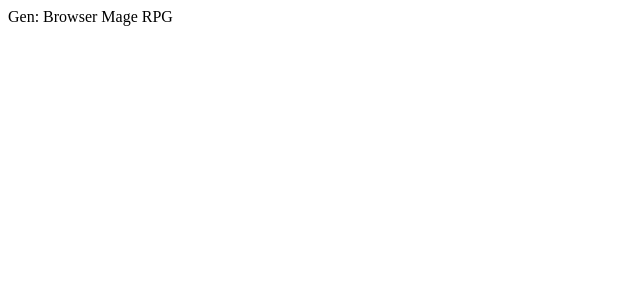
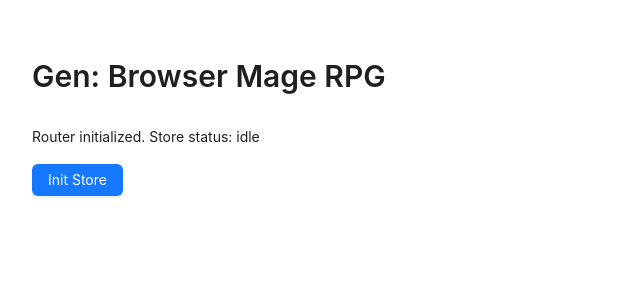
Before and after one commit to Lyumih/gen-ralph, a React (Vite) app: page / in a window 1280 px wide. Shown: the top 300 px of the page, without its empty margins (0-640 px from the left). Built offline with nearby package versions, Linux system fonts and the light colour scheme.

Commit message:
feat(task-002): connect zustand antd and react-router

```diff
--- a/package.json
+++ b/package.json
@@ -9,8 +9,11 @@
     "preview": "vite preview"
   },
   "dependencies": {
+    "antd": "^5.27.5",
     "react": "^18.3.1",
-    "react-dom": "^18.3.1"
+    "react-dom": "^18.3.1",
+    "react-router-dom": "^6.30.1",
+    "zustand": "^5.0.8"
   },
   "devDependencies": {
     "@types/react": "^18.3.11",
--- a/src/App.tsx
+++ b/src/App.tsx
@@ -1,7 +1,32 @@
 import type { FC } from "react";
+import { Button, Space, Typography } from "antd";
+import { Route, Routes } from "react-router-dom";
+import { useAppStore } from "./store/useAppStore";
 
 const App: FC = () => {
-  return <main>Gen: Browser Mage RPG</main>;
+  const isInitialized = useAppStore((state) => state.isInitialized);
+  const setInitialized = useAppStore((state) => state.setInitialized);
+
+  return (
+    <main style={{ padding: 24 }}>
+      <Routes>
+        <Route
+          path="/"
+          element={
+            <Space direction="vertical" size="middle">
+              <Typography.Title level={2}>Gen: Browser Mage RPG</Typography.Title>
+              <Typography.Text>
+                Router initialized. Store status: {isInitialized ? "ready" : "idle"}
+              </Typography.Text>
+              <Button type="primary" onClick={() => setInitialized(true)}>
+                Init Store
+              </Button>
+            </Space>
+          }
+        />
+      </Routes>
+    </main>
+  );
 };
 
 export default App;
--- a/src/main.tsx
+++ b/src/main.tsx
@@ -1,9 +1,12 @@
 import React from "react";
 import ReactDOM from "react-dom/client";
+import { BrowserRouter } from "react-router-dom";
 import App from "./App";
 
 ReactDOM.createRoot(document.getElementById("root")!).render(
   <React.StrictMode>
-    <App />
+    <BrowserRouter>
+      <App />
+    </BrowserRouter>
   </React.StrictMode>,
 );
--- /dev/null
+++ b/src/store/useAppStore.ts
@@ -0,0 +1,11 @@
+import { create } from "zustand";
+
+type AppState = {
+  isInitialized: boolean;
+  setInitialized: (value: boolean) => void;
+};
+
+export const useAppStore = create<AppState>((set) => ({
+  isInitialized: false,
+  setInitialized: (value) => set({ isInitialized: value }),
+}));
--- a/tasks.json
+++ b/tasks.json
@@ -52,7 +52,7 @@
         "Шаг 3: Ожидаемый результат — приложение рендерится с роутером"
       ],
       "dependencies": ["TASK-001"],
-      "status": "pending"
+      "status": "done"
     },
     {
       "id": "TASK-003",
```
Also changed, not shown: 1 other file (tests, documents, lock files or other folders).
